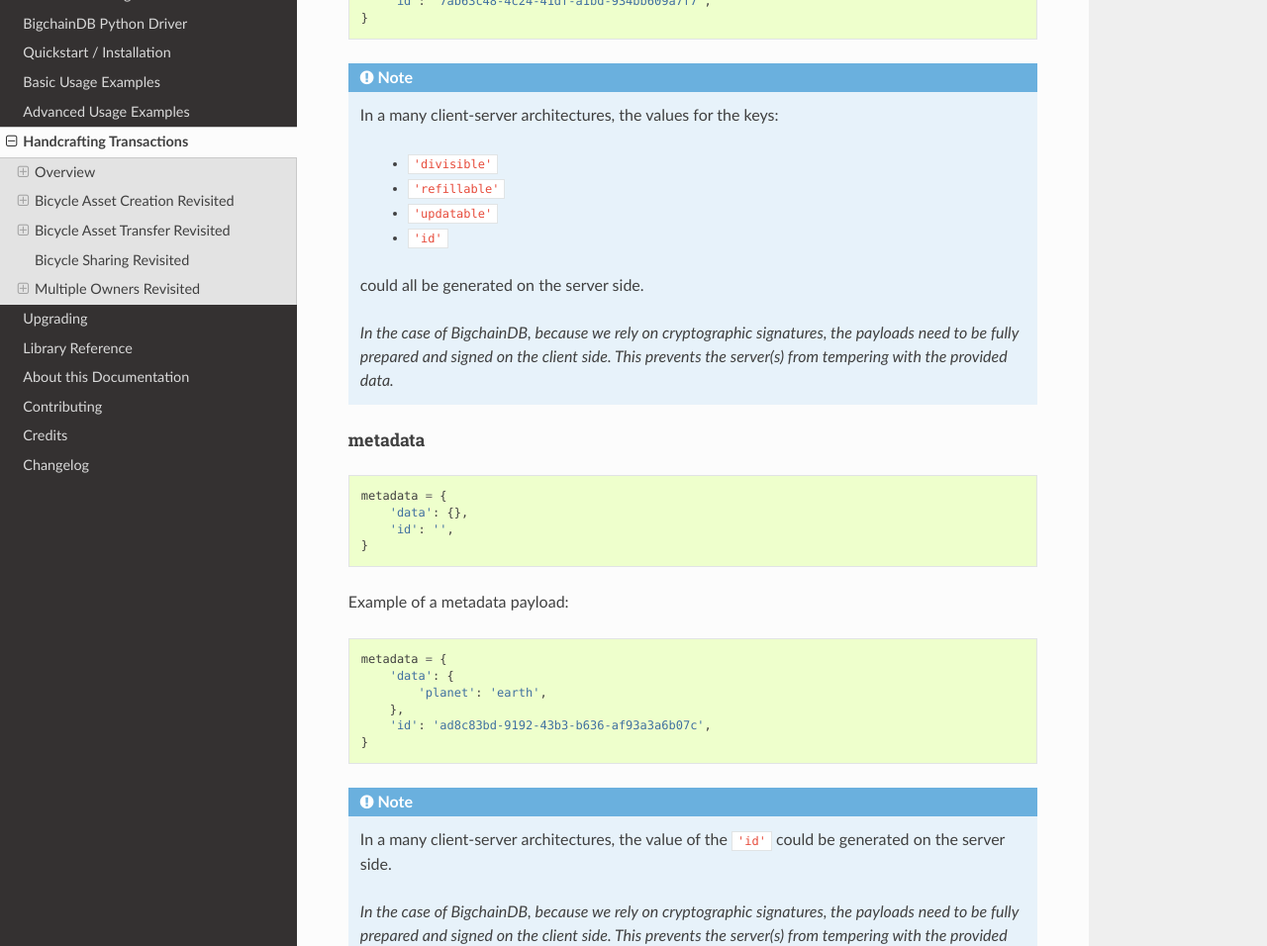
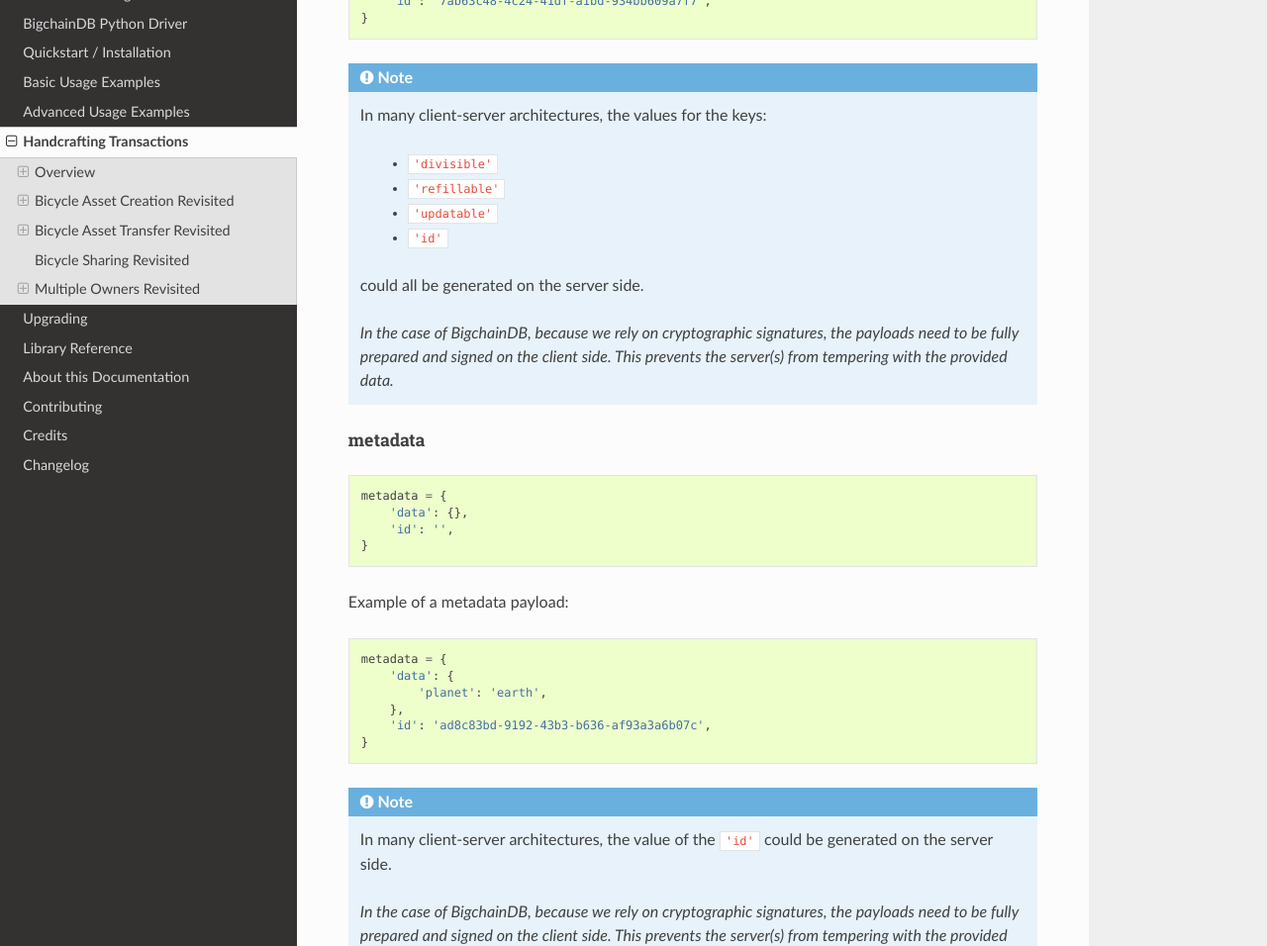
Before and after one commit to bigchaindb/bigchaindb-driver, a Sphinx documentation site: the page built from docs/handcraft.rst, in a window 1280 px wide and 1400 px high, scrolled down 2771 px. Shown: the part 151-1107 px from the top of the window at 99% size. Built offline with Sphinx 7.4.7 and the Read the Docs theme 2.0.0, drawn with Linux system fonts in a browser that asks for light colours; some of the changed text lies outside the part shown.

Commit message:
Fix typos

```diff
--- a/docs/handcraft.rst
+++ b/docs/handcraft.rst
@@ -57,7 +57,7 @@
 From the point of view of Python, The transaction payload is simply a
 dictionary with a bit of nested structure.
 
-The first level has three keys;
+The first level has three keys:
 
 * ``id`` -- a ``str``
 * ``version`` -- an ``int``
@@ -136,7 +136,7 @@
         'id': '7ab63c48-4c24-41df-a1bd-934bb609a7f7',
     }
 
-.. note:: In a many client-server architectures, the values for the keys:
+.. note:: In many client-server architectures, the values for the keys:
 
     * ``'divisible'``
     * ``'refillable'``
@@ -171,7 +171,7 @@
         'id': 'ad8c83bd-9192-43b3-b636-af93a3a6b07c',
     }
 
-.. note:: In a many client-server architectures, the value of the ``'id'``
+.. note:: In many client-server architectures, the value of the ``'id'``
     could be generated on the server side.
 
     `In the case of BigchainDB, because we rely on cryptographic signatures,
```
